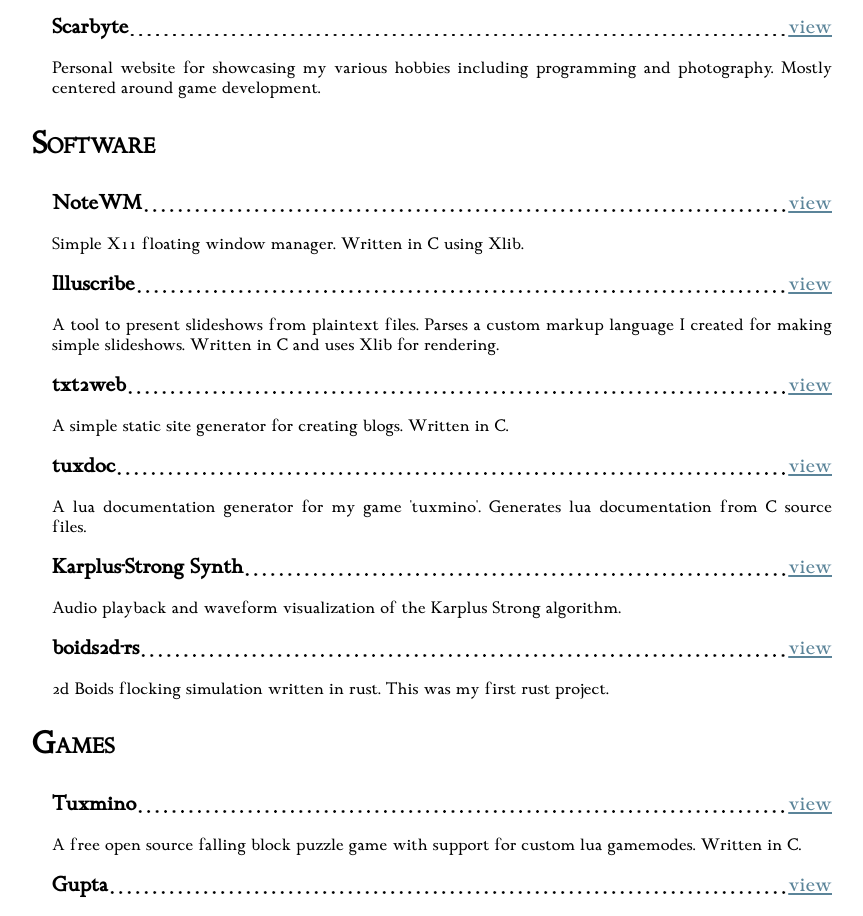
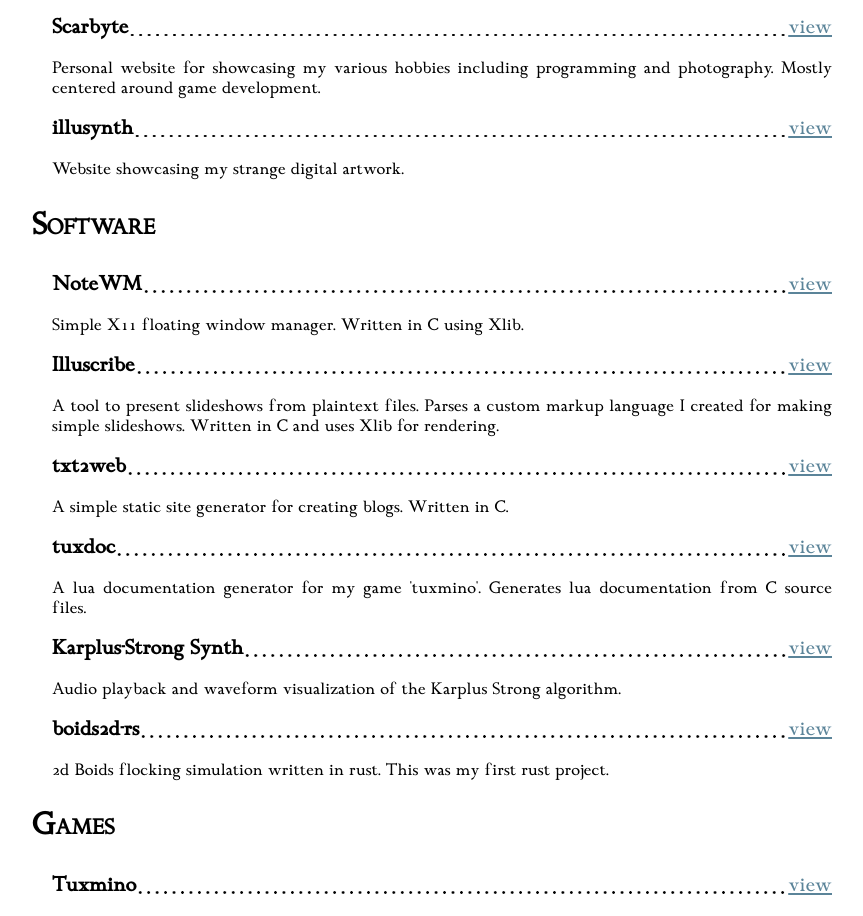
Before and after one commit to masonarmand/masonarmand-website, a plain HTML site: page index.html in a window 1280 px wide. Shown: the part 814-1730 px from the top of the page, without its empty margins (208-1071 px from the left). Drawn offline with Linux system fonts and the light colour scheme.

Commit message:
add illusynth website to project list

```diff
--- a/index.html
+++ b/index.html
@@ -58,6 +58,18 @@
         <p class="desc">
           Personal website for showcasing my various hobbies including programming and photography.
           Mostly centered around game development.
+        </p>
+      </section>
+
+      <section class="project">
+        <div>
+          <span class="title">illusynth</span>
+          <span class="link">
+            <a href="illusynth.neocities.org" target="_blank">view</a>
+          </span>
+        </div>
+        <p class="desc">
+          Website showcasing my strange digital artwork.
         </p>
       </section>
 
```
